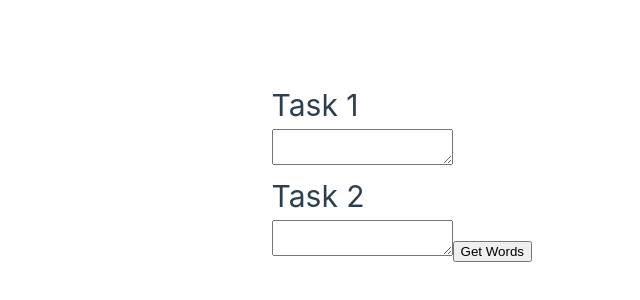
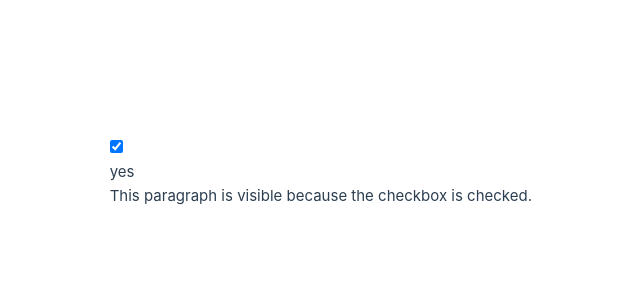
Before and after one commit to bendyou/vue_test, a Vue app: page / in a window 1280 px wide. Shown: the part 228-528 px from the top of the page, without its empty margins (108-748 px from the left). Built offline with nearby package versions, Linux system fonts and the light colour scheme.

Commit message:
Initial commit in task_46

```diff
--- a/src/App.vue
+++ b/src/App.vue
@@ -1,15 +1,8 @@
 <template>
   <div>
-    <h1>Task 1</h1>
-    <textarea v-model="text"></textarea>
-    <p>{{ text }}</p>
-
-    <h1>Task 2</h1>
-    <textarea v-model="textAreaContent"></textarea>
-    <button v-on:click="convertToArray">Get Words</button>
-    <ul>
-      <li v-for="(word, index) in words" :key="index">{{ word }}</li>
-    </ul>
+    <input type="checkbox" v-model="checked">
+    <p>{{ checked ? 'yes' : 'no' }}</p>
+    <p v-if="checked">This paragraph is visible because the checkbox is checked.</p>
   </div>
 </template>
 
@@ -17,15 +10,8 @@
 export default {
   data() {
     return {
-      text: '',
-      textAreaContent: '',
-      words: []
+      checked: true
     };
-  },
-  methods: {
-    convertToArray() {
-      this.words = this.textAreaContent.split(/\s+/);
-    }
   }
 };
 </script>
```
